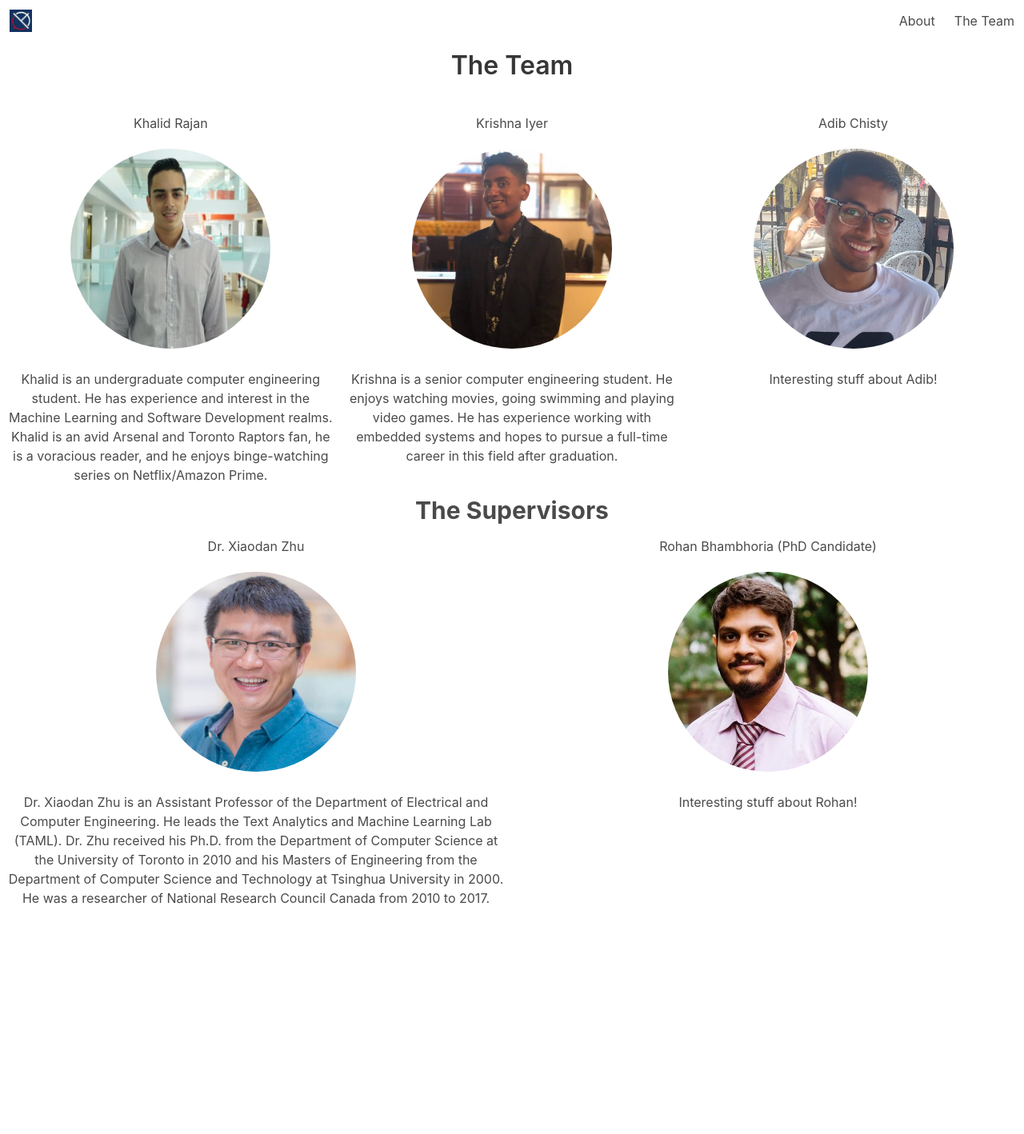
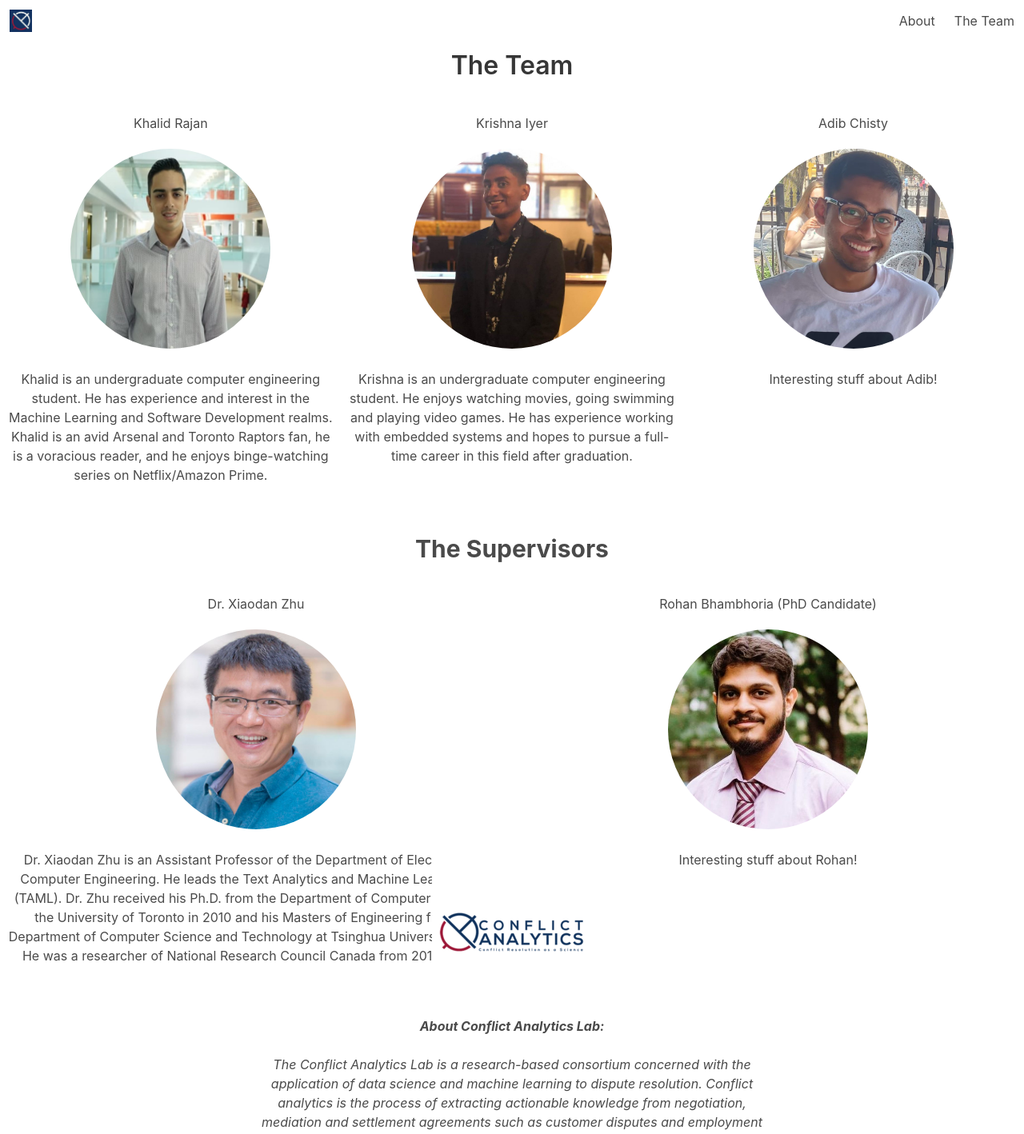
Before and after one commit to KhalidRajan/UndegradCapstone, a React (Create React App) app in the folder client/: page /team in a window 1280 px wide. Shown: the top 1418 px of the page at 80% size. Built offline with nearby package versions, Linux system fonts and the light colour scheme.

Commit message:
Added blurb on Conflicts Analytics Lab

```diff
--- a/client/src/team.css
+++ b/client/src/team.css
@@ -26,9 +26,10 @@
 
 .company-logo{
     position: absolute;
-    top: 1400px;
+    top: 1200px;
     left: 50%;
     transform: translate(-50%, -50%);
+    text-align: center;
 }
 
 .calLogo{
--- a/client/src/team.js
+++ b/client/src/team.js
@@ -21,7 +21,7 @@ function Team(){
                         <h1> Krishna Iyer</h1>
                         <img className={table.profile} src={require('./profile_pics/Krishna_profile.png').default} />
                         <p>
-                            Krishna is a senior computer engineering student. He enjoys watching movies, going swimming and
+                            Krishna is an undergraduate computer engineering student. He enjoys watching movies, going swimming and
                             playing video games. He has experience working with embedded systems and hopes to pursue
                             a full-time career in this field after graduation.
                         </p>
@@ -34,9 +34,11 @@ function Team(){
                         </p>
                     </div>
                 </div>
-
+                <br></br>
+                <br></br>
                 <div className={table.row}>
                     <h1 className="supervisor_title"><b>The Supervisors</b></h1>
+                    <br></br>
                     <div className={table.column2}>
                         <h1> Dr. Xiaodan Zhu</h1>
                         <img className={table.profile} src={require('./profile_pics/prof_Zhu_profile.jpg').default} />
@@ -61,7 +63,17 @@ function Team(){
             <div classname="cal">
                 <div className="company-logo">
                     <img className="CAL_logo" src="images/Conflict_Analytics_Lab.png"/>
+                    <h1><i>
+                        <b>About Conflict Analytics Lab:</b>
+                        <br></br>
+                        <br></br>
+                        The Conflict Analytics Lab is a research-based consortium concerned with the
+                        application of data science and machine learning to dispute resolution. Conflict
+                        analytics is the process of extracting actionable knowledge from negotiation,
+                        mediation and settlement agreements such as customer disputes and employment negotiation.
+                    </i></h1>
                 </div>
+
             </div>
         </div>
     )
```
